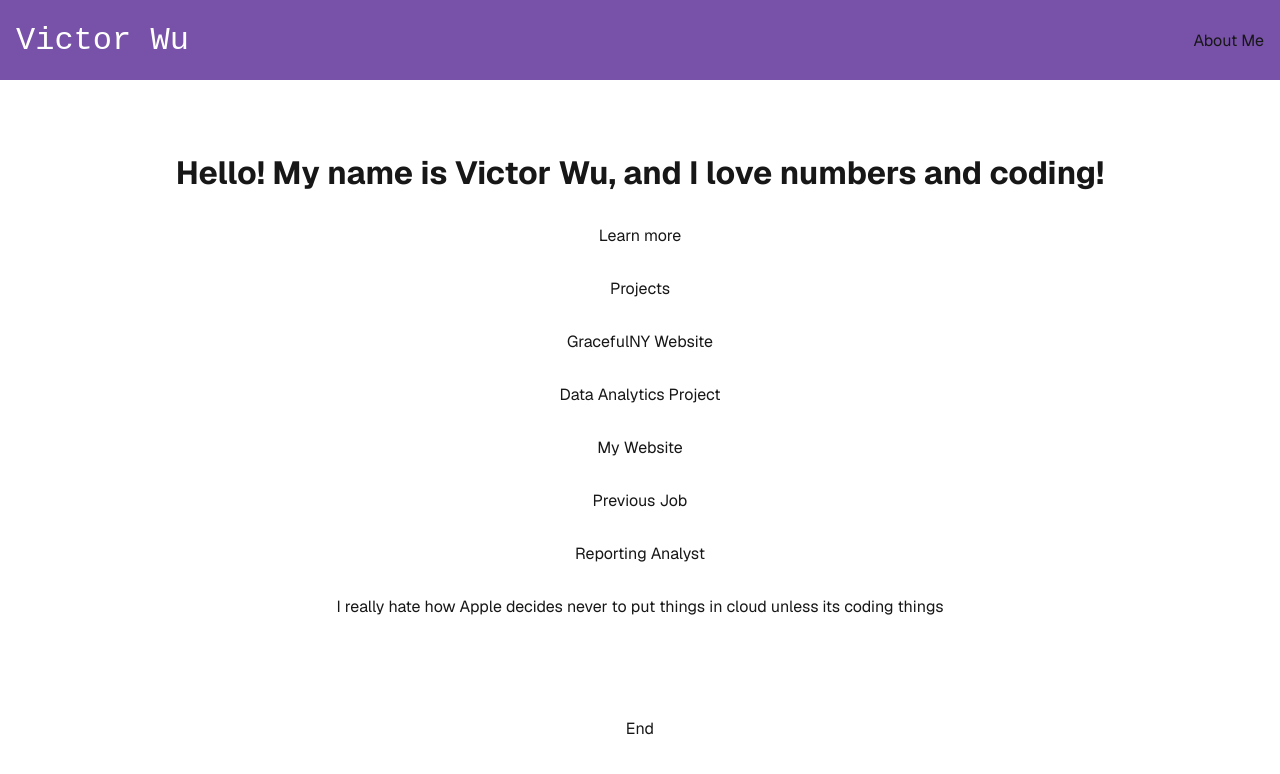
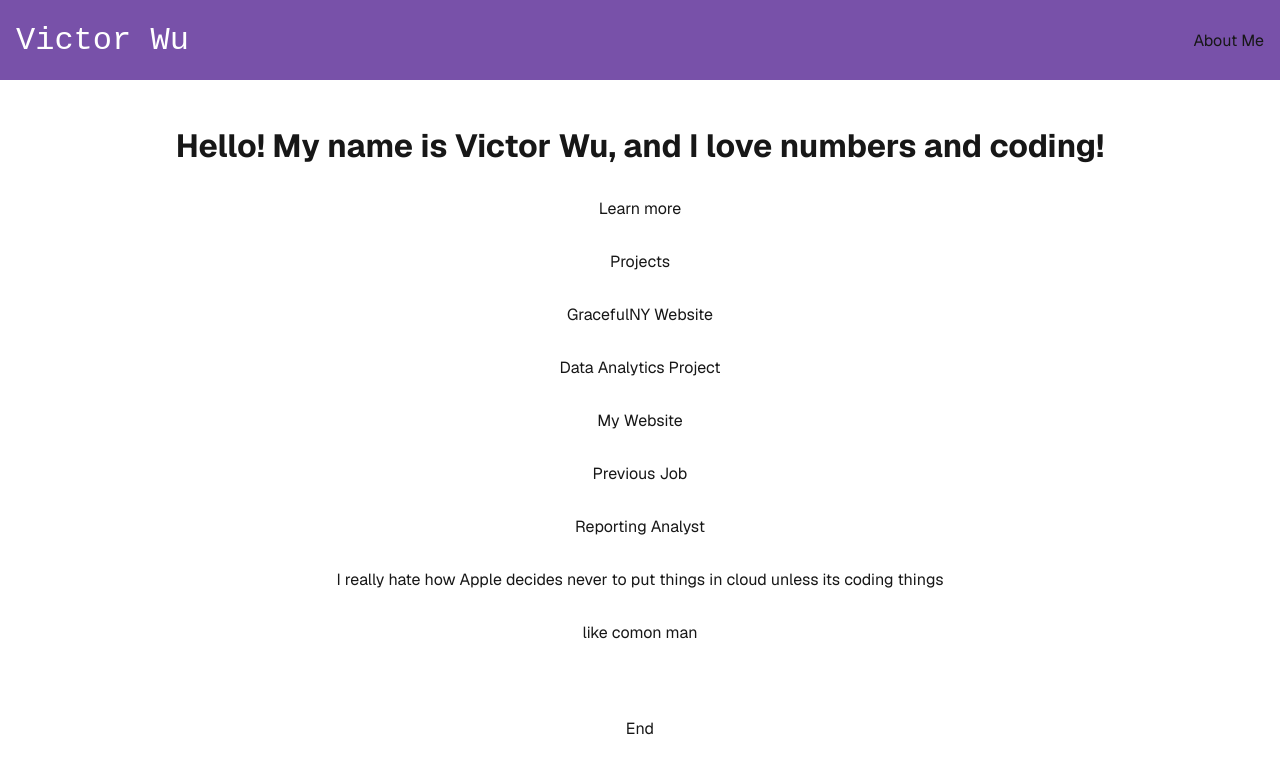
Before and after one commit to milo-sc/my-website, a Next.js app: page / in a window 1280 px wide. Shown: the top 774 px of the page. Built offline with nearby package versions, Linux system fonts and the light colour scheme.

Commit message:
more complaining

```diff
--- a/src/app/page.tsx
+++ b/src/app/page.tsx
@@ -24,6 +24,7 @@ export default function Home() {
         <span> Reporting Analyst </span>
 
         <span> I really hate how Apple decides never to put things in cloud unless its coding things </span>
+        <span> like comon man </span>
       </main>
 
       <Footer />
```
